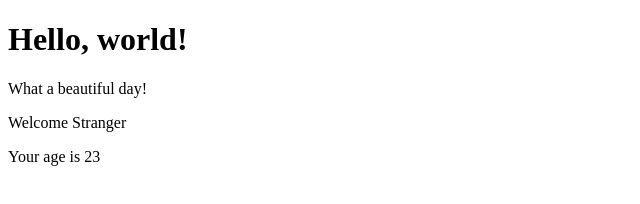
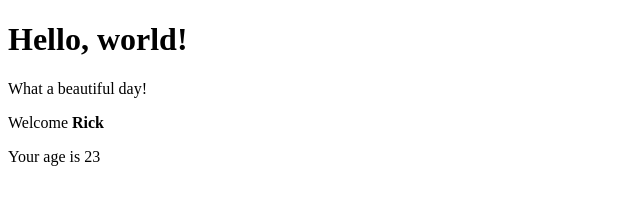
Before and after one commit to rickcrypto90/react-exercices, a React (Create React App) app: page / in a window 1280 px wide. Shown: the top 204 px of the page, without its empty margins (0-640 px from the left). Built offline with nearby package versions, Linux system fonts and the light colour scheme.

Commit message:
done: props-04

```diff
--- a/src/App.js
+++ b/src/App.js
@@ -6,7 +6,7 @@ export class App extends React.Component {
         return (
             <div>
                 <Hello />
-                <Welcome age="23" />
+                <Welcome name={<strong>Rick</strong>} age="23" />
             </div>)
     }
 }
```
